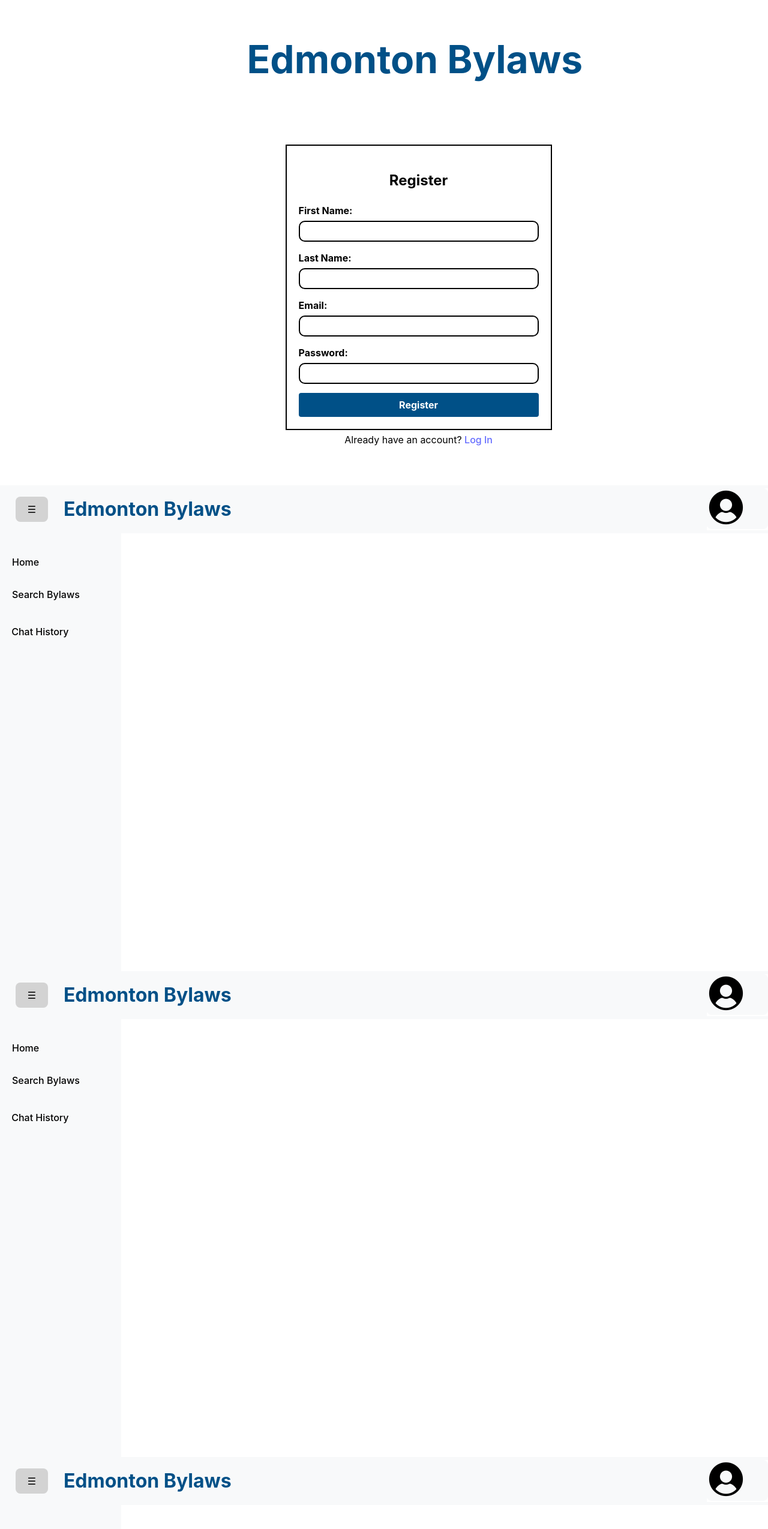
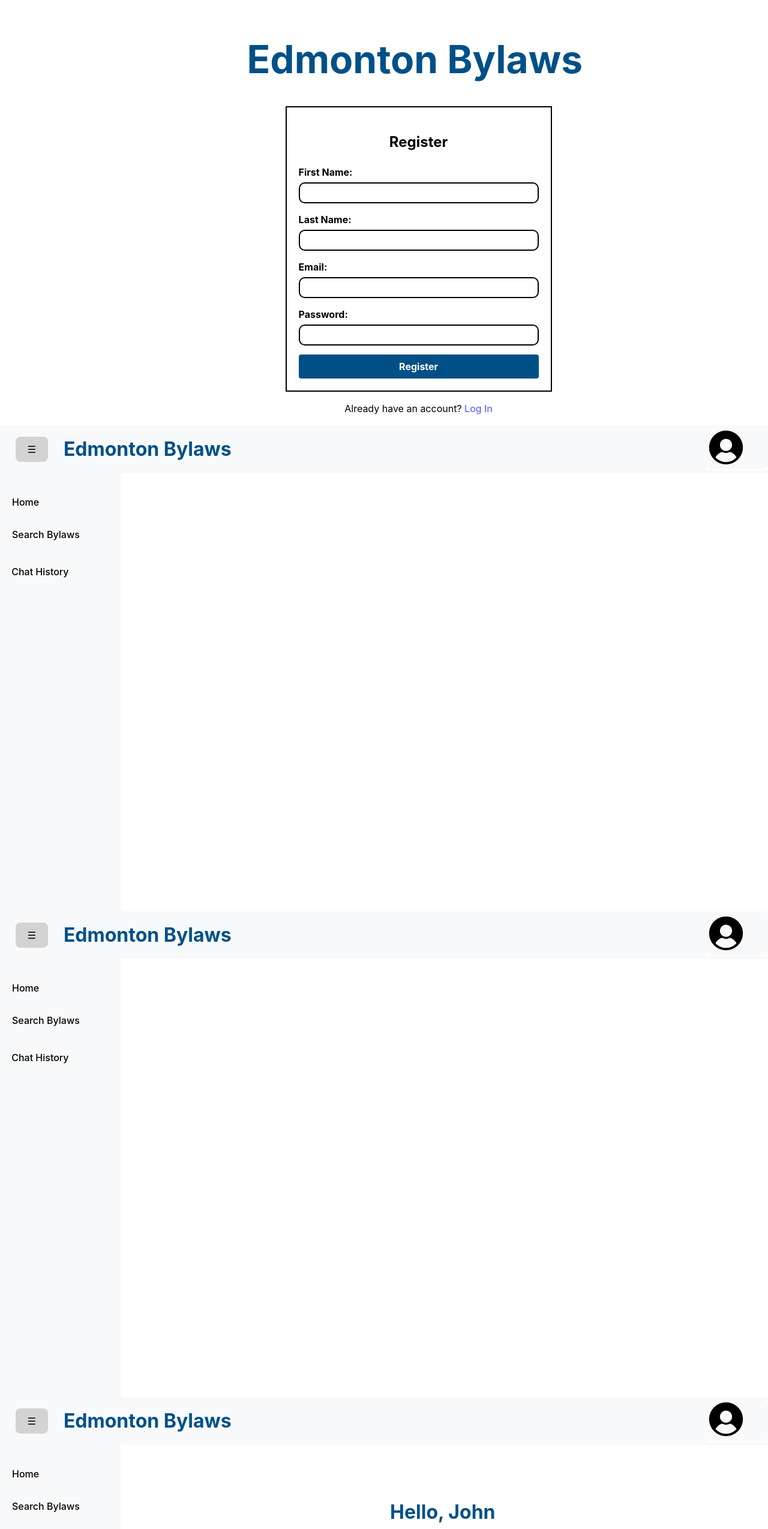
Before and after one commit to aidenj1808/edmonton-bylaw-ai-assistant, a React (Vite) app in the folder edmonton-bylaws/: page / in a window 1280 px wide. Shown: the top 2549 px of the page at 60% size. Built offline with nearby package versions, Linux system fonts and the light colour scheme.

Commit message:
Fix padding for already have an account paragraph.

```diff
--- a/edmonton-bylaws/src/features/authentication/EditProfilePage.jsx
+++ b/edmonton-bylaws/src/features/authentication/EditProfilePage.jsx
@@ -51,7 +51,7 @@ const EditProfilePage = () => {
                 )}
 
           <div class = "inner">
-            <h1>Hello, {userDTO.firstName}</h1>
+            <h1 style = {styles.h1}>Hello, {userDTO.firstName}</h1>
 
             <UserInformationForm
             class = "form"
@@ -66,4 +66,10 @@ const EditProfilePage = () => {
   );
 };
 
+const styles = {
+  h1: {
+    padding: "30px"
+  }
+};
+
 export default EditProfilePage;
--- a/edmonton-bylaws/src/features/authentication/RegistrationPage.jsx
+++ b/edmonton-bylaws/src/features/authentication/RegistrationPage.jsx
@@ -40,10 +40,10 @@ const styles = {
     color: "#005087",
     fontSize: "64px",
   },
-  p: {
-    marginTop: "-60px",
-    marginBottom: "5vw",
-  },
+  // p: {
+  //   marginTop: "-60px",
+  //   marginBottom: "5vw",
+  // },
 };
 
 export default RegistrationPage;
--- a/edmonton-bylaws/src/features/components/UserInformationForm.jsx
+++ b/edmonton-bylaws/src/features/components/UserInformationForm.jsx
@@ -134,10 +134,11 @@ const styles = {
     container: {
       maxWidth: "400px",
       minWidth: "400px",
-      margin: "5vw auto",
+      // margin: "7vw auto",
       padding: "20px",
       border: "2px solid black",
       textAlign: "center",
+
     },
     form: {
       display: "flex",
```
